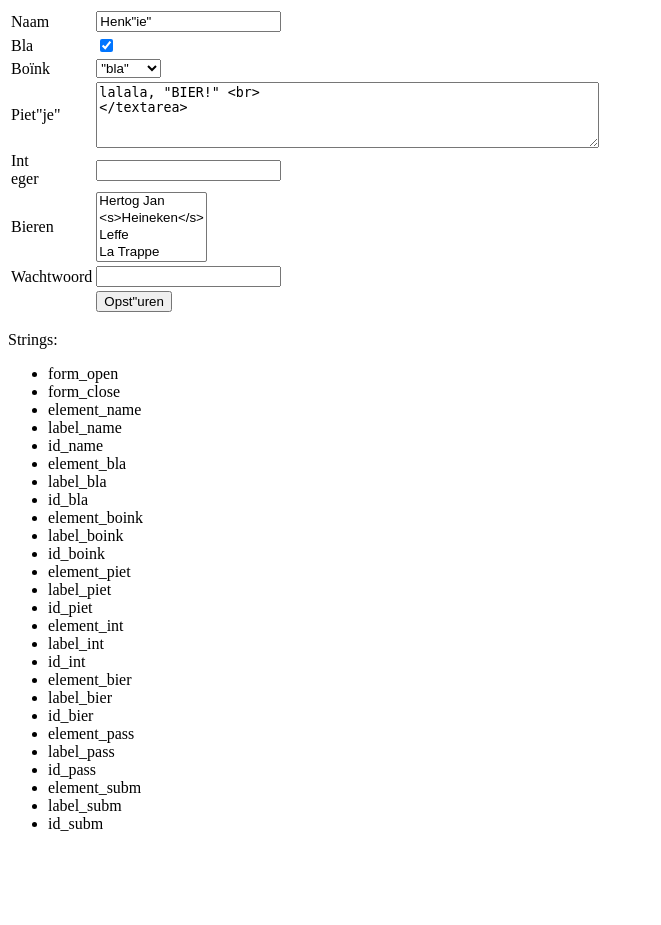
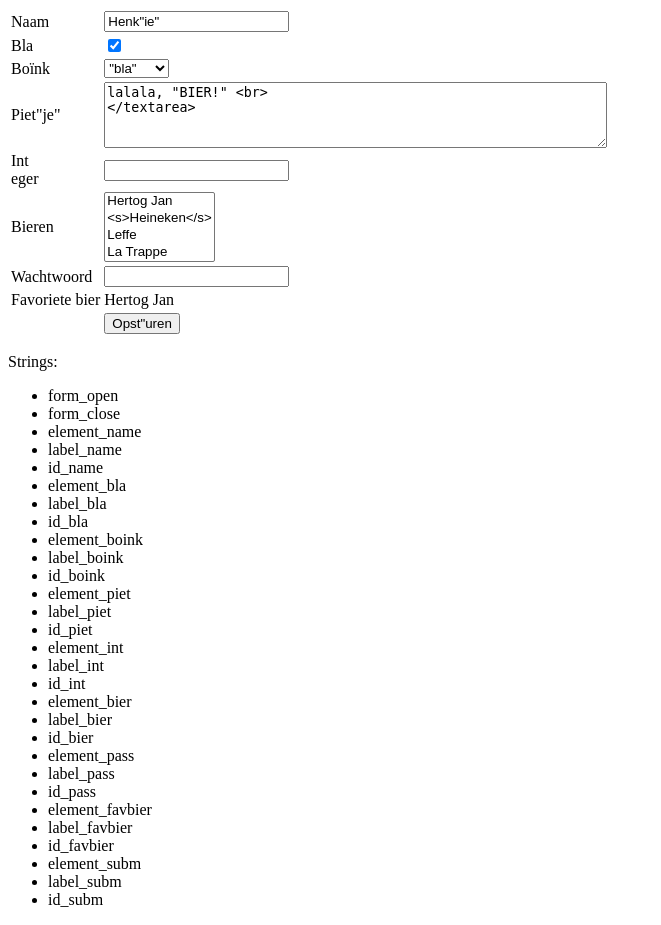
Before and after one commit to Jille/dingesform, a PHP site: page / in a window 1280 px wide. Shown: the whole page, without its empty margins (0-661 px from the left). Before the commit the page ends 831 px from the top, so only its background shows below. Run offline with PHP 8.4, Linux system fonts and the light colour scheme; some libraries are stand-ins or nearby versions.

Commit message:
static veld :P

```diff
--- a/index.php
+++ b/index.php
@@ -10,6 +10,7 @@
 	require('textarea.php');
 	require('integer.php');
 	require('password.php');
+	require('static.php');
 
 	$f = new DingesForm();
 
@@ -39,6 +40,10 @@
 	$bier->setAttribute('size', 4);
 
 	$pass = $f->createInputField('password', 'pass', false, 'Wachtwoord');
+
+	$favbier = new DingesStatic('favbier', 'Favoriete bier');
+	$favbier->setDefaultValue('Hertog Jan');
+	$f->addField($favbier);
 
 	$subm = new DingesSubmit('subm', 'Opst"uren');
 	$f->addField($subm);
@@ -100,6 +105,10 @@
 				<td><?= $strings['element_pass'] ?></td>
 			</tr>
 			<tr>
+				<td><?= $strings['label_favbier'] ?></td>
+				<td><?= $strings['element_favbier'] ?></td>
+			</tr>
+			<tr>
 				<td></td>
 				<td><?= $strings['element_subm'] ?></td>
 			</tr>
--- /dev/null
+++ b/static.php
@@ -0,0 +1,7 @@
+<?php
+	class DingesStatic extends DingesField {
+		function render() {
+			return DingesForm::generateTag('span', array('id' => $this->id), $this->getEffectiveValue());
+		}
+	}
+?>
```
